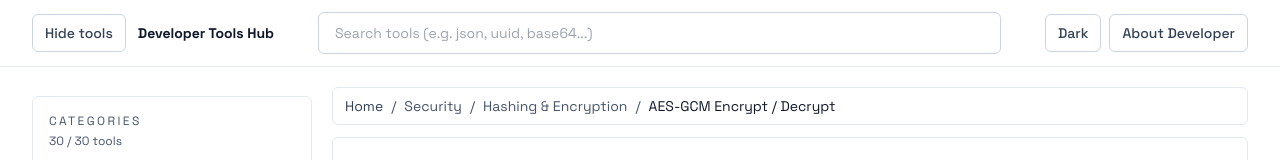
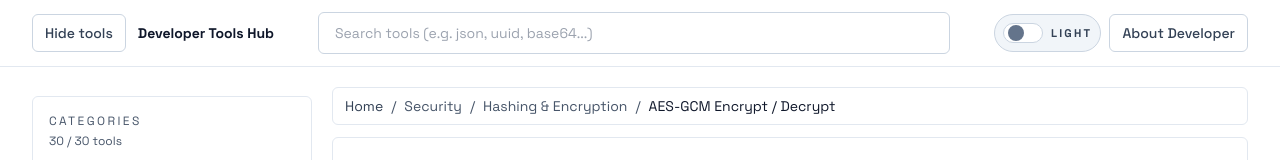
Before and after one commit to ShubhamMaster/developer-tools-hub, a React (Vite) app: page /tool/aes-gcm in a window 1280 px wide. Shown: the top 160 px of the page. Built offline with nearby package versions, Linux system fonts and the light colour scheme.

Commit message:
Smooth theme toggle transitions

```diff
--- a/src/components/Header.jsx
+++ b/src/components/Header.jsx
@@ -58,10 +58,17 @@ export default function Header({
             <button
               type="button"
               onClick={onToggleTheme}
-              className="ui-btn"
+              className={`theme-toggle ${theme === 'dark' ? 'theme-toggle-on' : ''}`}
+              role="switch"
+              aria-checked={theme === 'dark'}
               aria-label={theme === 'dark' ? 'Switch to light mode' : 'Switch to dark mode'}
             >
-              {theme === 'dark' ? 'Light' : 'Dark'}
+              <span className="theme-toggle-track" aria-hidden="true">
+                <span className="theme-toggle-thumb" />
+              </span>
+              <span className="theme-toggle-label">
+                {theme === 'dark' ? 'Dark' : 'Light'}
+              </span>
             </button>
             <button
               type="button"
--- a/src/index.css
+++ b/src/index.css
@@ -29,12 +29,17 @@ body.dark {
   background-color: #020617;
 }
 
+html,
+body {
+  transition: background-color 0.35s ease, color 0.35s ease;
+}
+
 body,
 input,
 textarea,
 select,
 button {
-  transition: background-color 0.18s ease, border-color 0.18s ease, color 0.18s ease;
+  transition: background-color 0.35s ease, border-color 0.35s ease, color 0.35s ease, box-shadow 0.35s ease;
 }
 
 * {
@@ -144,25 +149,25 @@ pre {
 
 @layer components {
   .field-input {
-    @apply rounded-md border border-slate-300 bg-white px-4 py-2.5 text-sm text-slate-900 outline-none transition;
+    @apply rounded-md border border-slate-300 bg-white px-4 py-2.5 text-sm text-slate-900 outline-none transition-colors duration-200 ease-out;
     @apply focus:border-teal-600 focus:ring-2 focus:ring-teal-200 dark:border-slate-700 dark:bg-slate-900 dark:text-slate-100 dark:focus:border-cyan-400 dark:focus:ring-cyan-900;
   }
 
   .code-input {
-    @apply rounded-md border border-slate-300 bg-white px-4 py-2.5 font-mono text-sm text-slate-900 outline-none;
+    @apply rounded-md border border-slate-300 bg-white px-4 py-2.5 font-mono text-sm text-slate-900 outline-none transition-colors duration-200 ease-out;
     @apply focus:border-teal-600 focus:ring-2 focus:ring-teal-200;
     @apply dark:border-slate-700 dark:bg-[#0b1220] dark:text-slate-100 dark:focus:border-cyan-400 dark:focus:ring-cyan-900;
     background-image: linear-gradient(to bottom, rgba(148, 163, 184, 0.08), rgba(148, 163, 184, 0.08));
   }
 
   .code-editor {
-    @apply relative overflow-hidden rounded-md border border-slate-300;
+    @apply relative overflow-hidden rounded-md border border-slate-300 transition-colors duration-200 ease-out;
     @apply dark:border-slate-700;
     background: linear-gradient(to bottom, rgba(148, 163, 184, 0.08), rgba(148, 163, 184, 0.08));
   }
 
   .code-editor-preview {
-    @apply m-0 h-full min-h-[280px] w-full overflow-x-auto overflow-y-auto whitespace-pre-wrap break-words p-4 font-mono text-sm leading-relaxed;
+    @apply m-0 h-full min-h-[280px] w-full overflow-x-auto overflow-y-auto whitespace-pre-wrap break-words p-4 font-mono text-sm leading-relaxed transition-colors duration-200 ease-out;
     @apply bg-white text-slate-900 dark:bg-[#0b1220] dark:text-slate-100;
     pointer-events: none;
   }
@@ -194,7 +199,7 @@ pre {
   }
 
   .ui-card {
-    @apply rounded-md border border-slate-200 bg-white;
+    @apply rounded-md border border-slate-200 bg-white transition-colors duration-200 ease-out;
     @apply dark:border-slate-800 dark:bg-slate-950;
   }
 
@@ -207,7 +212,7 @@ pre {
   }
 
   .ui-btn {
-    @apply inline-flex items-center justify-center rounded-md border border-slate-300 bg-white px-3 py-2 text-sm font-medium text-slate-700 transition;
+    @apply inline-flex items-center justify-center rounded-md border border-slate-300 bg-white px-3 py-2 text-sm font-medium text-slate-700 transition-colors duration-200 ease-out;
     @apply hover:border-teal-500 hover:text-teal-700 dark:border-slate-700 dark:bg-[#0b1220] dark:text-slate-100 dark:hover:border-cyan-400 dark:hover:bg-slate-800 dark:hover:text-cyan-300;
   }
 
@@ -217,7 +222,7 @@ pre {
   }
 
   .ui-tab {
-    @apply inline-flex items-center justify-center whitespace-nowrap rounded-md border border-slate-300 bg-white px-4 py-2 text-sm font-medium text-slate-700 transition;
+    @apply inline-flex items-center justify-center whitespace-nowrap rounded-md border border-slate-300 bg-white px-4 py-2 text-sm font-medium text-slate-700 transition-colors duration-200 ease-out;
     @apply hover:border-teal-400 hover:text-teal-700 dark:border-slate-700 dark:bg-[#0b1220] dark:text-slate-200 dark:hover:border-cyan-400 dark:hover:bg-slate-800 dark:hover:text-cyan-300;
   }
 
@@ -227,18 +232,18 @@ pre {
   }
 
   .ui-select {
-    @apply rounded-md border border-slate-300 bg-white px-3 py-2 text-sm text-slate-800 outline-none transition;
+    @apply rounded-md border border-slate-300 bg-white px-3 py-2 text-sm text-slate-800 outline-none transition-colors duration-200 ease-out;
     @apply hover:border-teal-400 focus:border-teal-600 focus:ring-2 focus:ring-teal-200;
     @apply dark:border-slate-700 dark:bg-[#0b1220] dark:text-slate-100 dark:hover:border-cyan-400 dark:focus:border-cyan-400 dark:focus:ring-cyan-900;
   }
 
   .ui-surface {
-    @apply rounded-md border border-slate-200 bg-slate-50 text-slate-900;
+    @apply rounded-md border border-slate-200 bg-slate-50 text-slate-900 transition-colors duration-200 ease-out;
     @apply dark:border-slate-700 dark:bg-[#0b1220] dark:text-slate-100;
   }
 
   .code-surface {
-    @apply rounded-md border border-slate-300 bg-white text-slate-900;
+    @apply rounded-md border border-slate-300 bg-white text-slate-900 transition-colors duration-200 ease-out;
     @apply dark:border-slate-700 dark:bg-[#0b1220] dark:text-slate-100;
     box-shadow: inset 0 1px 0 rgba(148, 163, 184, 0.14);
   }
@@ -249,12 +254,12 @@ pre {
   }
 
   .ui-badge {
-    @apply rounded-md border border-slate-200 bg-slate-50 px-2 py-0.5 text-[0.7rem] font-medium text-slate-600;
+    @apply rounded-md border border-slate-200 bg-slate-50 px-2 py-0.5 text-[0.7rem] font-medium text-slate-600 transition-colors duration-200 ease-out;
     @apply dark:border-slate-700 dark:bg-[#0b1220] dark:text-slate-300;
   }
 
   .ui-sidebar-item {
-    @apply w-full rounded-md border border-transparent px-3 py-2 text-left;
+    @apply w-full rounded-md border border-transparent px-3 py-2 text-left transition-colors duration-200 ease-out;
     @apply text-slate-800 hover:bg-slate-50 hover:text-teal-800;
     @apply dark:text-slate-100 dark:hover:bg-slate-800 dark:hover:text-cyan-200;
     @apply focus-visible:outline-none focus-visible:ring-2 focus-visible:ring-teal-200 dark:focus-visible:ring-cyan-900;
@@ -268,6 +273,52 @@ pre {
   .ui-icon-btn {
     @apply inline-flex items-center justify-center rounded-md border border-slate-200 px-2 py-1 text-[0.65rem] font-medium text-slate-600;
     @apply hover:border-teal-400 hover:text-teal-700 dark:border-slate-700 dark:text-slate-300 dark:hover:border-cyan-400 dark:hover:text-cyan-200;
+  }
+
+  .theme-toggle {
+    @apply inline-flex items-center gap-2 rounded-full border border-slate-300 bg-slate-100 px-2 py-1 text-xs font-medium text-slate-700 transition-colors duration-200 ease-out;
+    @apply hover:border-teal-400 hover:text-teal-700 dark:border-slate-700 dark:bg-slate-900 dark:text-slate-200 dark:hover:border-cyan-400 dark:hover:text-cyan-200;
+  }
+
+  .theme-toggle-track {
+    @apply relative inline-flex h-5 w-10 items-center rounded-full border border-slate-300 bg-white transition-colors duration-200 ease-out;
+    @apply dark:border-slate-700 dark:bg-[#0b1220];
+  }
+
+  .theme-toggle-thumb {
+    @apply inline-block h-4 w-4 translate-x-1 rounded-full bg-slate-500 transition-transform duration-300 ease-out;
+    @apply dark:bg-slate-200;
+  }
+
+  .theme-toggle-on .theme-toggle-thumb {
+    transform: translateX(1.25rem);
+  }
+
+  .theme-toggle-label {
+    @apply text-[0.7rem] font-semibold uppercase tracking-[0.2em];
+  }
+
+  @media (prefers-reduced-motion: reduce) {
+    html,
+    body,
+    body,
+    input,
+    textarea,
+    select,
+    button,
+    .ui-card,
+    .ui-surface,
+    .code-surface,
+    .ui-btn,
+    .ui-tab,
+    .ui-select,
+    .ui-badge,
+    .ui-sidebar-item,
+    .theme-toggle,
+    .theme-toggle-track,
+    .theme-toggle-thumb {
+      transition: none !important;
+    }
   }
 
   .code-text {
```
